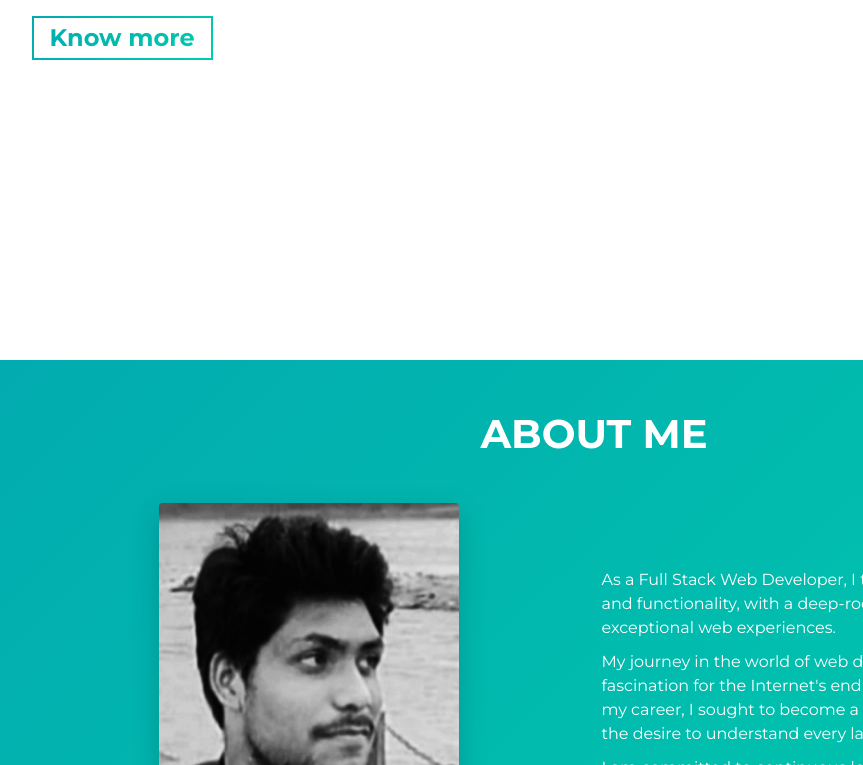
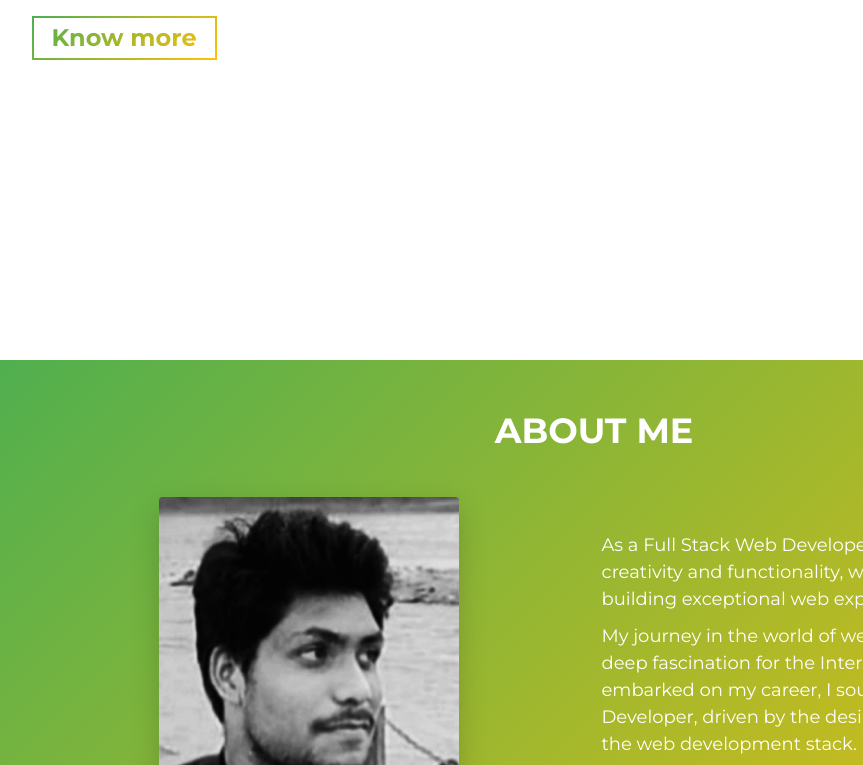
Before and after one commit to hS71Ru/Portfolio, a website built with Parcel: page src/index.html in a window 1280 px wide. Shown: the part 440-1205 px from the top of the page, without its empty margins (46-909 px from the left). Built offline with nearby package versions, Linux system fonts and the light colour scheme.

Commit message:
updated _variable.scss to change the colo pattern

```diff
--- a/package.json
+++ b/package.json
@@ -5,6 +5,7 @@
   "description": "A clean, beautiful and responsive portfolio template for Developers!",
   "source": "src/index.html",
   "scripts": {
+    "start": "parcel src/index.html",
     "develop": "parcel",
     "build": "parcel build"
   },
--- a/src/index.html
+++ b/src/index.html
@@ -7,7 +7,7 @@
     <link rel="shortcut icon" type="image/png" href="assets/favicon.png" />
 
 
-    <title>[Harsh Singh] | Web Developer</title>
+    <title>[Harsh Singh] | MERN Developer</title>
 
     <meta name="Frontend- [HTML5, Bootstrap, JavaScript, React], Backend- [Nodejs,Express,MongoDB,Postman,APIs]" content="[hS71Ru], [Harsh Singh], skill" />
 
@@ -38,7 +38,7 @@
         <h1 class="hero-title load-hidden">
           Hi, my name is <span class="text-color-main">Harsh Singh</span>
           <br />
-          I'm the Web Developer.
+          I'm the MERN Developer.
         </h1>
         <p class="hero-cta load-hidden">
           <a rel="noreferrer" class="cta-btn cta-btn--hero" href="#about"
@@ -140,7 +140,7 @@
                     <img
                       alt="Project Image"
                       class="img-fluid"
-                      src="assets/img1.png"
+
                     />
                   </div>
                 </a>
--- a/src/sass/abstracts/_variables.scss
+++ b/src/sass/abstracts/_variables.scss
@@ -1,15 +1,17 @@
 // COLORS
-$primary-color: #02aab0;
-$secondary-color: #00cdac;
+$primary-color: #4CAF50; // Emerald Green
+$secondary-color: #FFC107; // Amber
 
-$white-color: #fff;
+$white-color: #FFFFFF; // Pure White
+$dark-grey: #1C1C1E; // Rich Black
+$light-grey: #F5F5F5; // Soft Light Grey
 
-$dark-grey: #333333;
-$light-grey: #d2d2d2;
+$dark-blue-text: #2C3E50; // Prussian Blue - Recommended
+$accent-color: #FF5722; // Coral Orange for Highlights
 
-$dark-blue-text: #272341; // For Headings
 
 // FONT SIZE
-$default-font-size: 1.6rem;
-$big-font-size: 4rem;
-$mid-font-size: 2.5rem;
+$default-font-size: 1.8rem; // Body Text
+$big-font-size: 3.5rem; // Main Headers
+$mid-font-size: 2.2rem; // Subheadings
+$small-font-size: 1.4rem; // Captions/Labels
```
Also changed, not shown: src/assets/img1.png (deleted), 1 other file.
